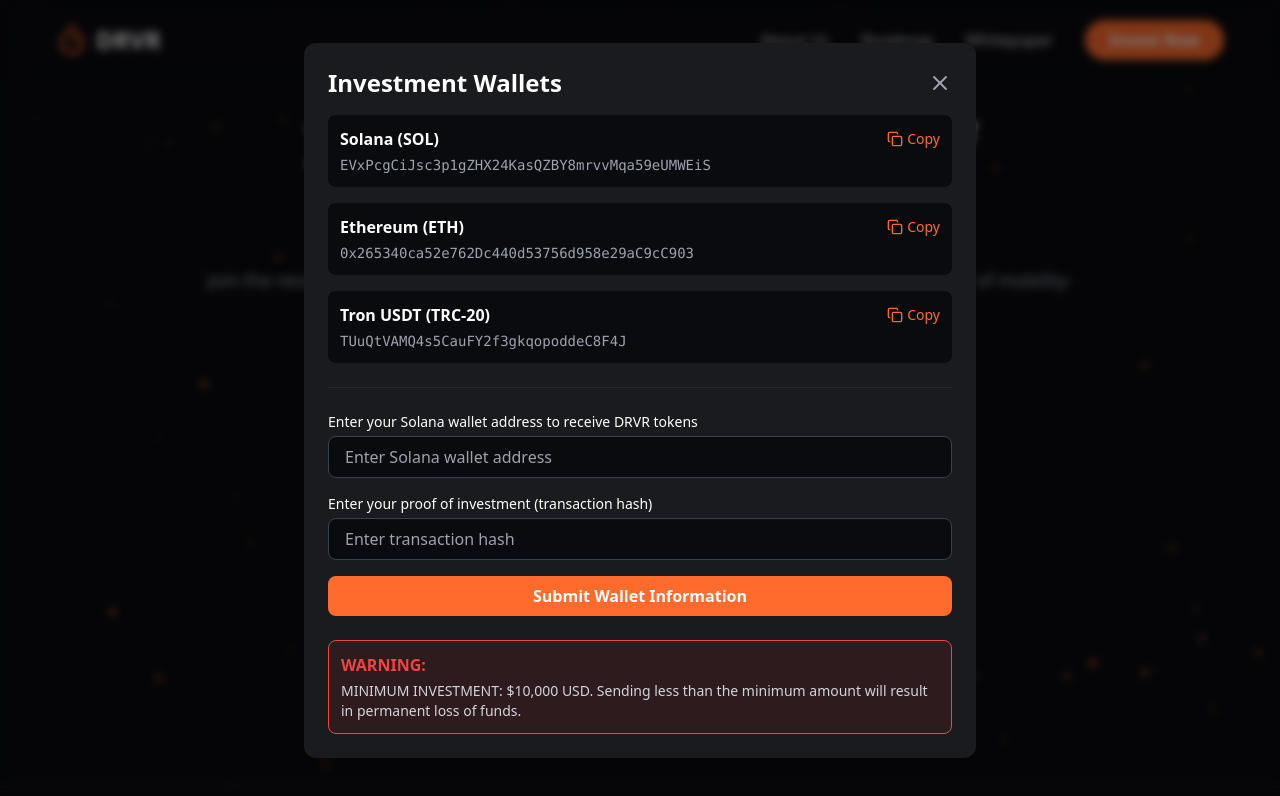
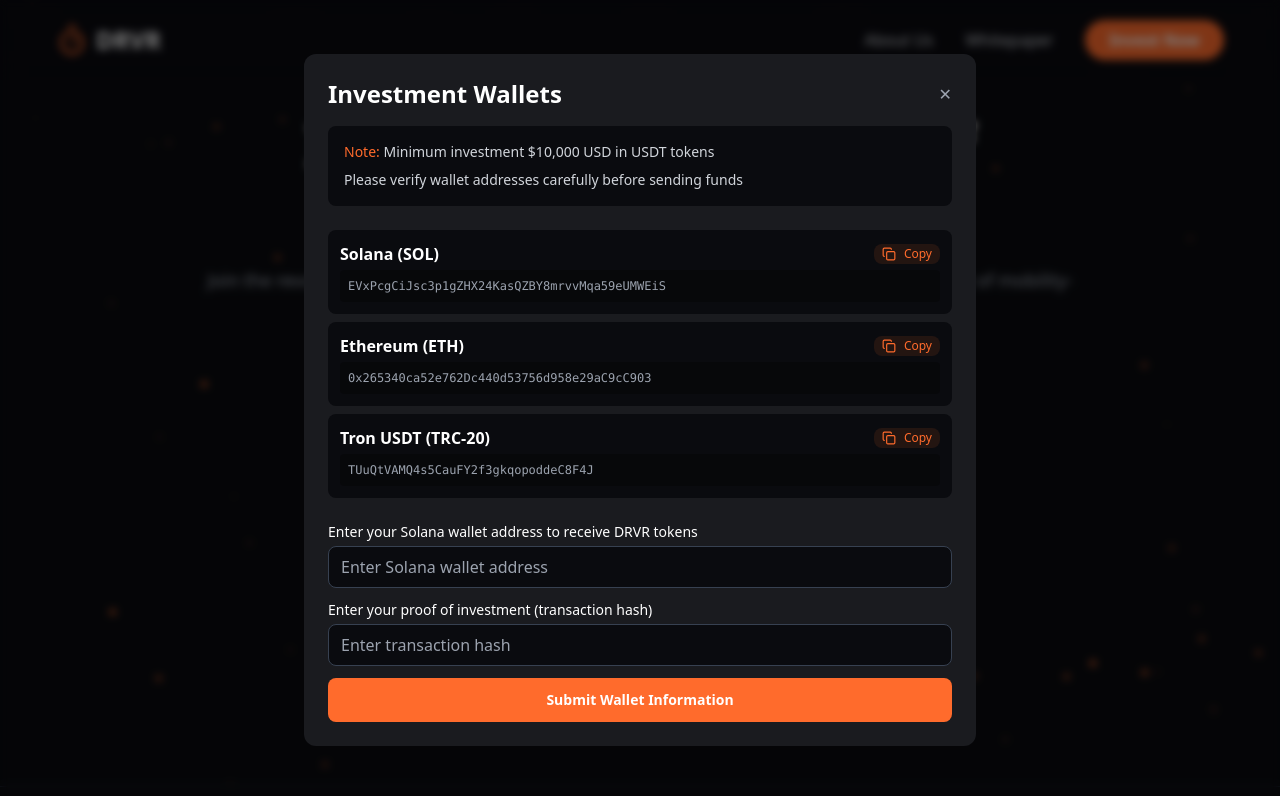
Before and after one commit to saadbutt/DRVRPreSale, a React (Vite) app: page / in a window 1280 px wide. Both pictures are taken after a click on the button "View Wallet Addresses". Shown: the part 2918-3714 px from the top of the page. Built offline with nearby package versions, Linux system fonts and the light colour scheme.

Commit message:
"minor changes production"

```diff
--- a/src/components/Navbar.tsx
+++ b/src/components/Navbar.tsx
@@ -35,12 +35,6 @@ const Navbar = () => {
             >
               About Us
             </button>
-            <button
-              onClick={() => scrollToSection('roadmap')}
-              className="text-gray-300 hover:text-white transition-colors"
-            >
-              Roadmap
-            </button>
             <a
               href="https://drvr.gitbook.io/drvr"
               target="_blank"
@@ -67,12 +61,6 @@ const Navbar = () => {
             >
               About Us
             </button>
-            <button
-              onClick={() => scrollToSection('roadmap')}
-              className="w-full text-center text-gray-300 hover:text-white transition-colors py-2"
-            >
-              Roadmap
-            </button>
             <a
               href="https://drvr.gitbook.io/drvr"
               target="_blank"
--- a/src/pages/InvestPage.tsx
+++ b/src/pages/InvestPage.tsx
@@ -1,6 +1,6 @@
 import React, { useState } from 'react';
 import { motion, AnimatePresence } from 'framer-motion';
-import { Loader2, X, Copy, Check, AlertCircle } from 'lucide-react';
+import { Check, Copy, AlertCircle } from 'lucide-react';
 import Section from '../components/Section';
 
 interface WalletAddress {
@@ -19,7 +19,7 @@ const walletAddresses: WalletAddress[] = [
   { name: 'Tron USDT (TRC-20)', address: 'TUuQtVAMQ4s5CauFY2f3gkqopoddeC8F4J' }
 ];
 
-function InvestPage() {
+const InvestPage = () => {
   const [showModal, setShowModal] = useState(false);
   const [loading, setLoading] = useState(false);
   const [copiedAddress, setCopiedAddress] = useState<string | null>(null);
@@ -93,17 +93,12 @@ function InvestPage() {
               disabled={loading}
               className="bg-[#FF6B2C] text-white px-8 py-4 rounded-full text-xl font-semibold hover:bg-[#FF8B4C] transition-colors disabled:opacity-50 flex items-center space-x-2"
             >
-              {loading ? (
-                <Loader2 className="animate-spin" />
-              ) : (
-                'View Wallet Addresses'
-              )}
+              {loading ? 'Loading...' : 'View Wallet Addresses'}
             </button>
           </div>
         </div>
       </Section>
 
-      {/* Modal */}
       <AnimatePresence>
         {showModal && (
           <motion.div
@@ -118,7 +113,7 @@ function InvestPage() {
               animate={{ scale: 1, opacity: 1 }}
               exit={{ scale: 0.95, opacity: 0 }}
               onClick={e => e.stopPropagation()}
-              className="bg-[#1A1B1F] rounded-xl p-6 max-w-2xl w-full"
+              className="bg-[#1A1B1F] rounded-xl p-6 max-w-2xl w-full max-h-[90vh] overflow-y-auto"
             >
               <div className="flex justify-between items-center mb-4">
                 <h2 className="text-2xl font-bold">Investment Wallets</h2>
@@ -126,38 +121,48 @@ function InvestPage() {
                   onClick={() => setShowModal(false)}
                   className="text-gray-400 hover:text-white"
                 >
-                  <X size={24} />
+                  ✕
                 </button>
               </div>
 
-              <div className="space-y-4 mb-6">
+              <div className="mb-6">
+                <div className="bg-[#0A0B0F] p-4 rounded-lg space-y-2 text-sm">
+                  <p className="text-gray-300">
+                    <span className="text-[#FF6B2C]">Note:</span> Minimum investment $10,000 USD in USDT tokens
+                  </p>
+                  <p className="text-gray-300">
+                    Please verify wallet addresses carefully before sending funds
+                  </p>
+                </div>
+              </div>
+
+              <div className="space-y-2 mb-6">
                 {walletAddresses.map(({ name, address }) => (
                   <div key={name} className="bg-[#0A0B0F] p-3 rounded-lg">
-                    <div className="flex justify-between items-center mb-1">
+                    <div className="flex justify-between items-center">
                       <h3 className="font-semibold">{name}</h3>
                       <button
                         onClick={() => copyToClipboard(address)}
-                        className="text-[#FF6B2C] hover:text-[#FF8B4C] flex items-center space-x-1"
+                        className="text-[#FF6B2C] hover:text-[#FF8B4C] flex items-center space-x-2 px-2 py-0.5 rounded-lg bg-[#FF6B2C]/10"
                       >
                         {copiedAddress === address ? (
-                          <Check size={16} />
+                          <Check size={14} />
                         ) : (
-                          <Copy size={16} />
+                          <Copy size={14} />
                         )}
-                        <span className="text-sm">
+                        <span className="text-xs">
                           {copiedAddress === address ? 'Copied!' : 'Copy'}
                         </span>
                       </button>
                     </div>
-                    <p className="text-gray-400 font-mono text-sm break-all">
+                    <p className="text-gray-400 font-mono text-xs break-all bg-black/30 p-2 mt-1 rounded">
                       {address}
                     </p>
                   </div>
                 ))}
               </div>
 
-              <div className="border-t border-gray-800 pt-6 mb-6">
-                <form onSubmit={handleSubmit} className="space-y-4">
+              <form onSubmit={handleSubmit} className="space-y-3">
                 <div>
                   <label htmlFor="solanaAddress" className="block text-sm font-medium mb-1">
                     Enter your Solana wallet address to receive DRVR tokens
@@ -167,7 +172,7 @@ function InvestPage() {
                     type="text"
                     value={formData.solanaAddress}
                     onChange={(e) => setFormData(prev => ({ ...prev, solanaAddress: e.target.value }))}
-                      className="w-full px-4 py-2 bg-[#0A0B0F] border border-gray-700 rounded-lg focus:outline-none focus:ring-2 focus:ring-[#FF6B2C] focus:border-transparent"
+                    className="w-full px-3 py-2 bg-[#0A0B0F] border border-gray-700 rounded-lg focus:outline-none focus:ring-2 focus:ring-[#FF6B2C] focus:border-transparent"
                     required
                     placeholder="Enter Solana wallet address"
                   />
@@ -182,21 +187,21 @@ function InvestPage() {
                     type="text"
                     value={formData.transactionHash}
                     onChange={(e) => setFormData(prev => ({ ...prev, transactionHash: e.target.value }))}
-                      className="w-full px-4 py-2 bg-[#0A0B0F] border border-gray-700 rounded-lg focus:outline-none focus:ring-2 focus:ring-[#FF6B2C] focus:border-transparent"
+                    className="w-full px-3 py-2 bg-[#0A0B0F] border border-gray-700 rounded-lg focus:outline-none focus:ring-2 focus:ring-[#FF6B2C] focus:border-transparent"
                     required
                     placeholder="Enter transaction hash"
                   />
                 </div>
 
                 {error && (
-                    <div className="flex items-center gap-2 text-red-500 bg-red-500/10 p-2 rounded-lg">
+                  <div className="flex items-center gap-2 text-red-500 bg-red-500/10 p-3 rounded-lg">
                     <AlertCircle size={16} />
                     <span className="text-sm">{error}</span>
                   </div>
                 )}
 
                 {success && (
-                    <div className="flex items-center gap-2 text-green-500 bg-green-500/10 p-2 rounded-lg">
+                  <div className="flex items-center gap-2 text-green-500 bg-green-500/10 p-3 rounded-lg">
                     <Check size={16} />
                     <span className="text-sm">Wallet information submitted successfully!</span>
                   </div>
@@ -205,26 +210,17 @@ function InvestPage() {
                 <button
                   type="submit"
                   disabled={isSubmitting}
-                    className="w-full bg-[#FF6B2C] text-white py-2 rounded-lg font-semibold hover:bg-[#FF8B4C] transition-colors disabled:opacity-50"
+                  className="w-full bg-[#FF6B2C] text-white py-3 rounded-lg font-semibold hover:bg-[#FF8B4C] transition-colors disabled:opacity-50 text-sm"
                 >
                   {isSubmitting ? 'Submitting...' : 'Submit Wallet Information'}
                 </button>
               </form>
-              </div>
-
-              <div className="bg-red-900/20 border border-red-500 rounded-lg p-3">
-                <p className="text-red-500 font-semibold mb-1">WARNING:</p>
-                <p className="text-gray-300 text-sm">
-                  MINIMUM INVESTMENT: $10,000 USD. Sending less than the minimum amount
-                  will result in permanent loss of funds.
-                </p>
-              </div>
             </motion.div>
           </motion.div>
         )}
       </AnimatePresence>
     </div>
   );
-}
+};
 
 export default InvestPage;
```
Lines whose indentation alone changed are shown as unchanged.
